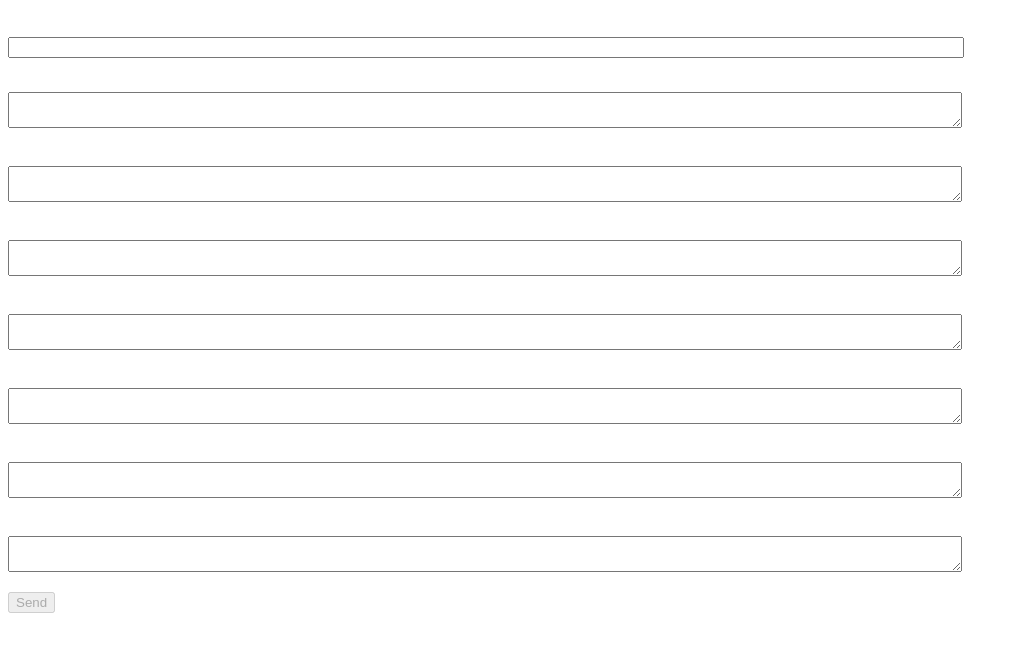
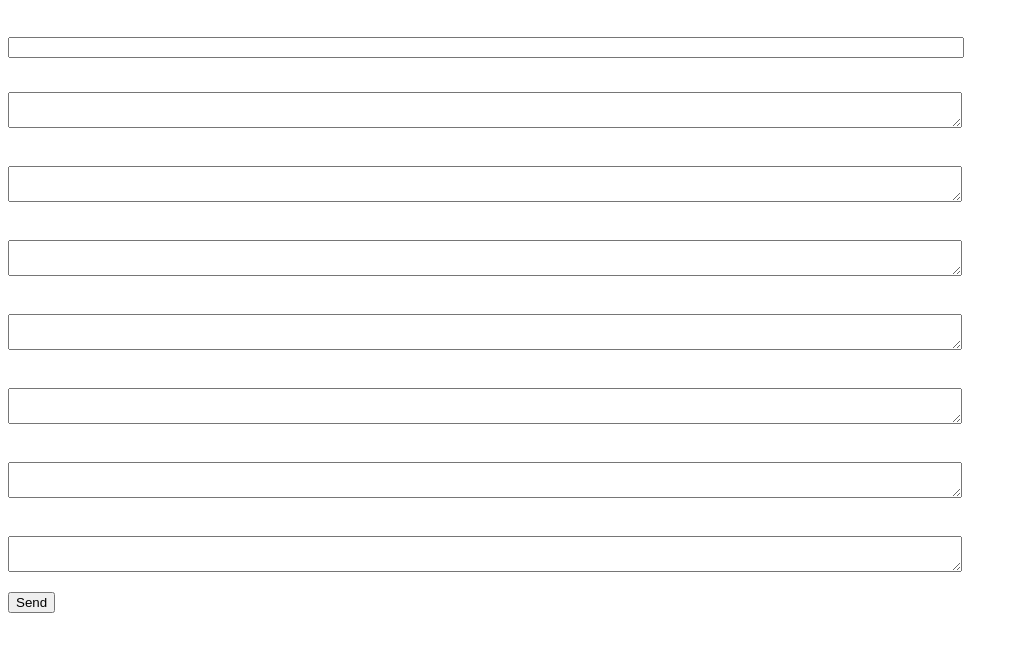
Before and after one commit to InfinityBots/apps.infinitybots.xyz, a Gatsby site: page /staff in a window 1280 px wide. Shown: the part 61-712 px from the top of the page, without its empty margins (0-1019 px from the left). Built offline with nearby package versions, Linux system fonts and the light colour scheme; Gatsby itself is replaced by a stand-in of ours.

Commit message:
Update staff.jsx

```diff
--- a/src/pages/staff.jsx
+++ b/src/pages/staff.jsx
@@ -101,7 +101,7 @@
              </label>
            </p>
            <p>
-             <button type="submit" disabled>Send</button>
+             <button type="submit">Send</button>
            </p>
          </form>
        </div>
```
